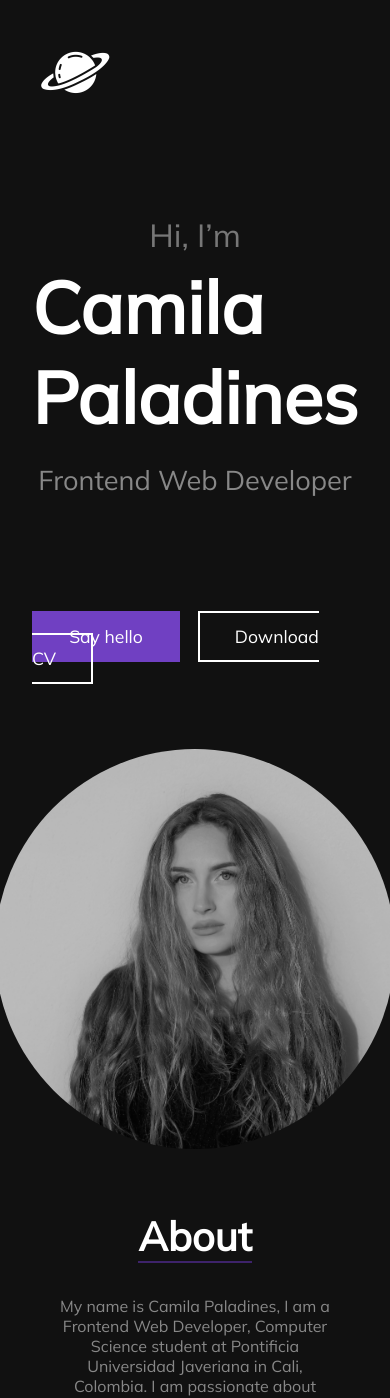
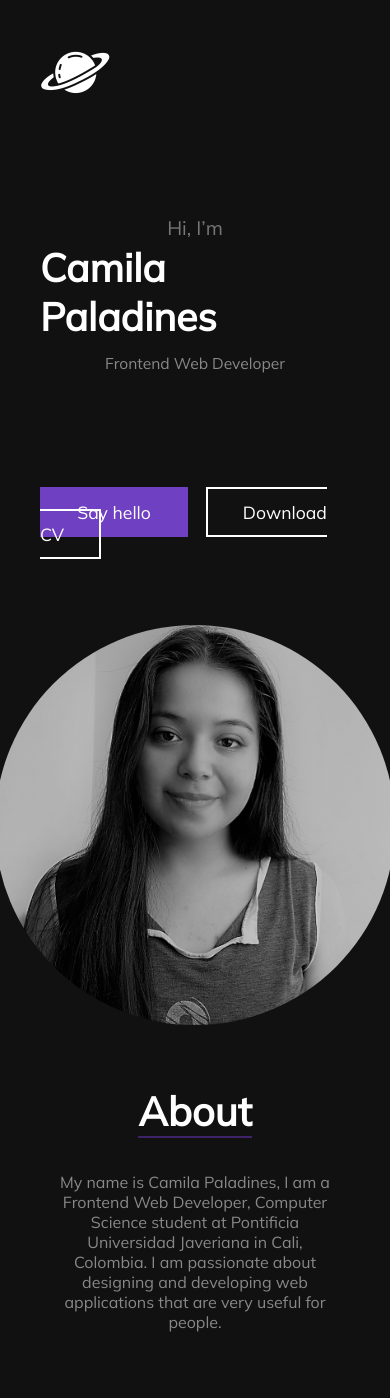
Before and after one commit to paladinescamila/Personal-Website, a React (Create React App) app: page / in a window 390 px wide. Shown: the top 1398 px of the page. Built offline with nearby package versions, Linux system fonts and the light colour scheme.

Commit message:
Updated photo

```diff
--- a/src/components/Banner.jsx
+++ b/src/components/Banner.jsx
@@ -1,6 +1,6 @@
 import React from "react";
 import Button from "./Button";
-import profileImage from "../img/profile-sample.jpg";
+import profileImage from "../img/profile.png";
 import cvEnglish from "../data/CV-English.pdf";
 
 export default function Banner() {
--- a/src/scss/Banner.scss
+++ b/src/scss/Banner.scss
@@ -6,12 +6,9 @@
 	justify-content: space-between;
 
 	img {
-		width: 450px;
+		width: 400px;
 		border-radius: 50%;
-		// background-color: blue;
 	}
-
-	// background-color: coral;
 }
 
 .banner-left {
@@ -21,13 +18,10 @@
 	& > div:nth-of-type(2) a {
 		margin-right: 1em;
 	}
-
-	// background-color: cornflowerblue;
 }
 
 .banner-hi {
 	margin-bottom: 8em;
-	// background-color: cyan;
 }
 
 .banner-hi p {
@@ -49,12 +43,6 @@
 	}
 }
 
-@media (max-width: 1400px) {
-	.banner-section img {
-		width: 400px;
-	}
-}
-
 @media (max-width: 1300px) {
 	.banner-section {
 		flex-direction: column;
@@ -71,3 +59,19 @@
 		align-items: center;
 	}
 }
+
+@media (max-width: 700px) {
+	.banner-hi p {
+		&:nth-of-type(1) {
+			font-size: 5vw;
+		}
+
+		&:nth-of-type(2) {
+			font-size: 10vw;
+		}
+
+		&:nth-of-type(3) {
+			font-size: 4vw;
+		}
+	}
+}
```
Also changed, not shown: src/img/profile-sample.jpg (deleted), src/img/profile.png.
